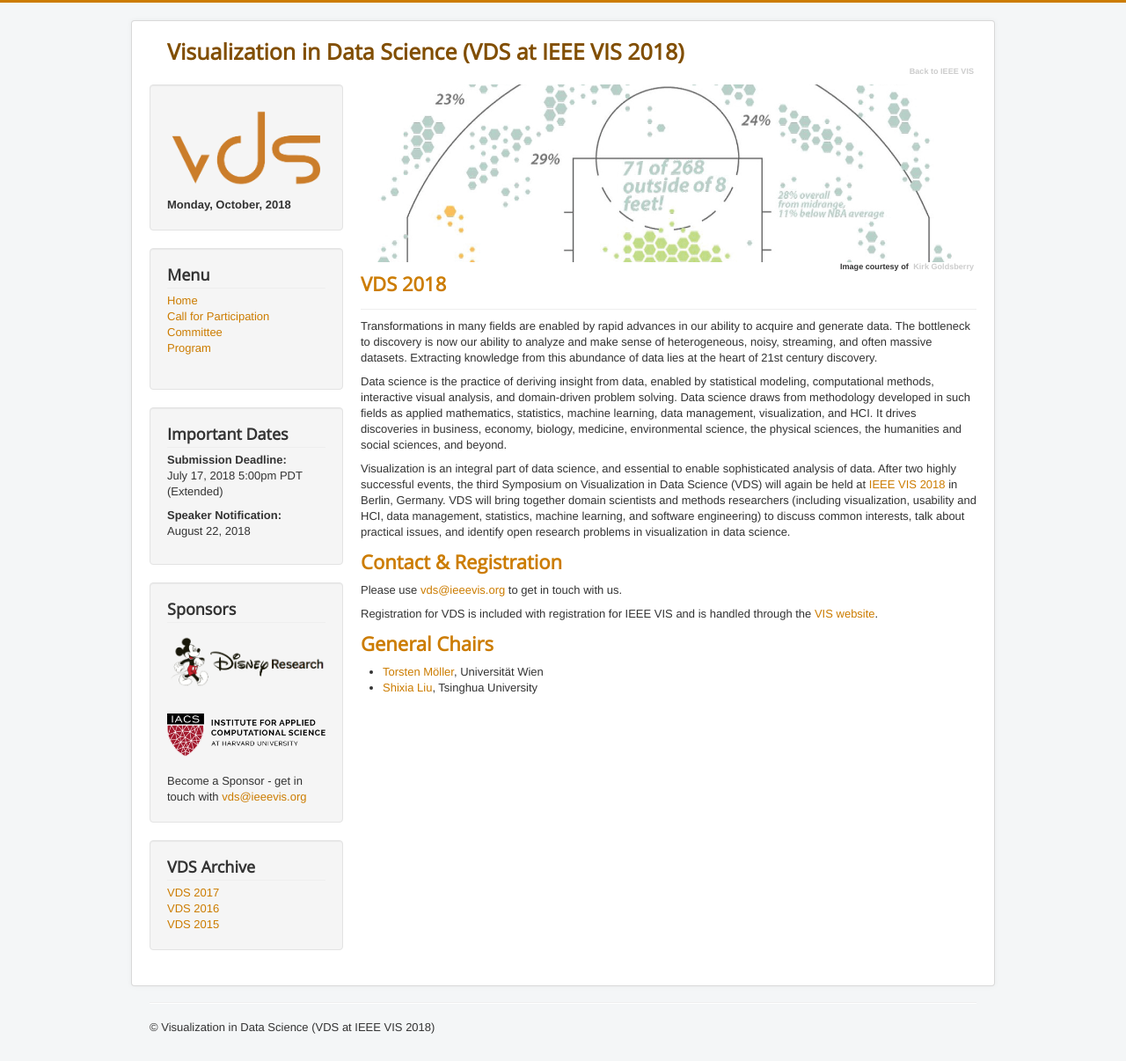
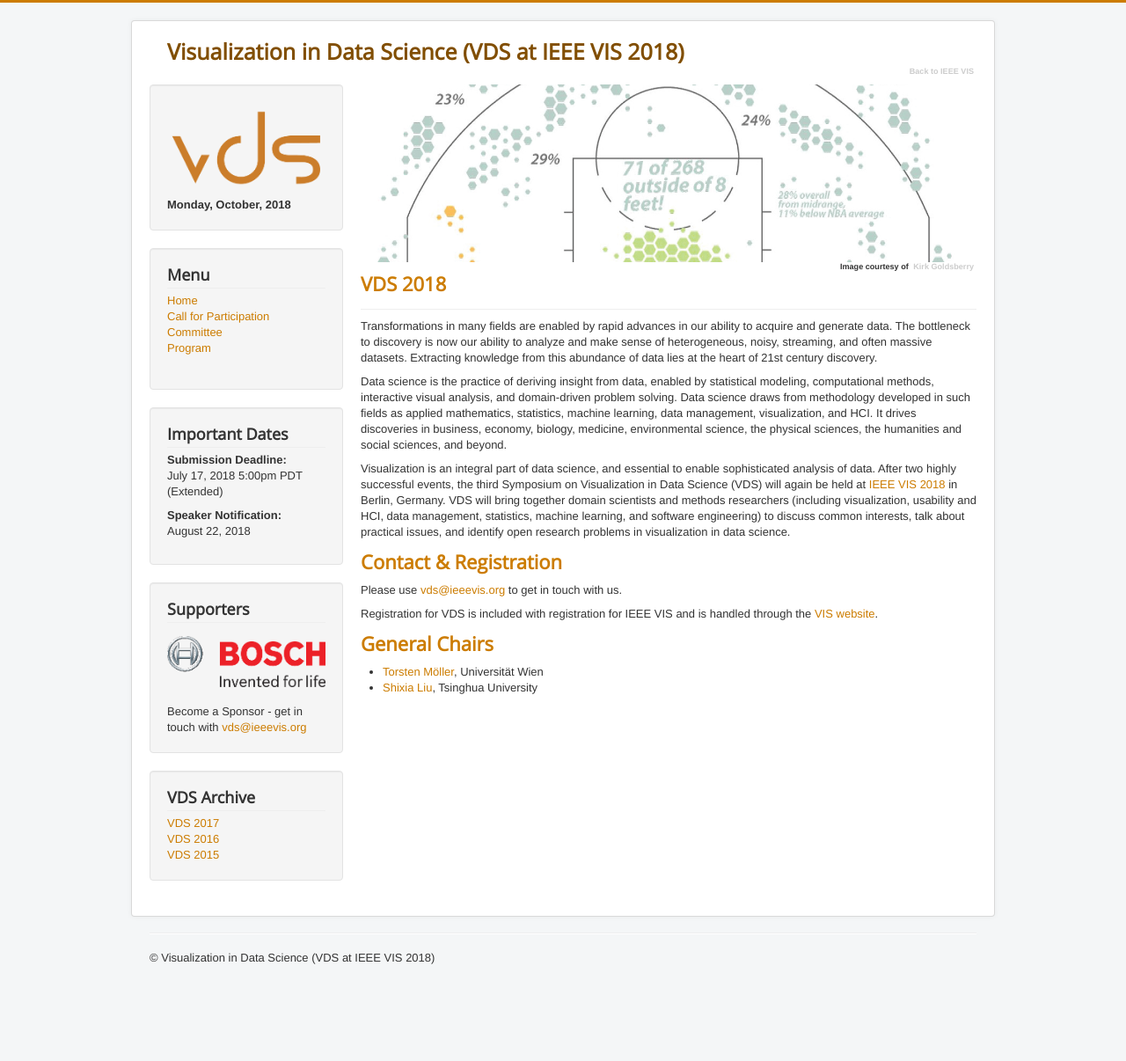
Before and after one commit to visualdatascience/2018, a Jekyll site: the page built from index.md, in a window 1280 px wide. Shown: the whole page at 88% size. Built offline with Jekyll 4.4.1, drawn with Linux system fonts in a browser that asks for light colours; after the commit the page ends 1127 px from its top, so only the background shows below that.

Commit message:
update supporters

```diff
--- a/_includes/header.html
+++ b/_includes/header.html
@@ -39,16 +39,13 @@
             </div>
 
             <div class="well ">
-                <h3 class="page-header">Sponsors</h3>
+                <h3 class="page-header">Supporters</h3>
 
 
 
                 <div class="custom">
                     <p>
-                        <a href="http://www.disneyresearch.com"><img class="logo" src="{{ site.baseurl }}/images/sponsors/disney.png" alt="Disney Research" /></a>
-                    </p>
-                    <p>
-                        <a href="http://iacs.seas.harvard.edu"><img class="logo" src="{{ site.baseurl }}/images/sponsors/iacs.png" alt="Harvard Institute for Applied Computational Science" /></a>
+                        <a href="http://www.bosch.com"><img class="logo" src="{{ site.baseurl }}/images/sponsors/bosch.png" alt="Bosch" /></a>
                     </p>
                 </div>
 
```
Also changed, not shown: images/sponsors/bosch.png (added).
